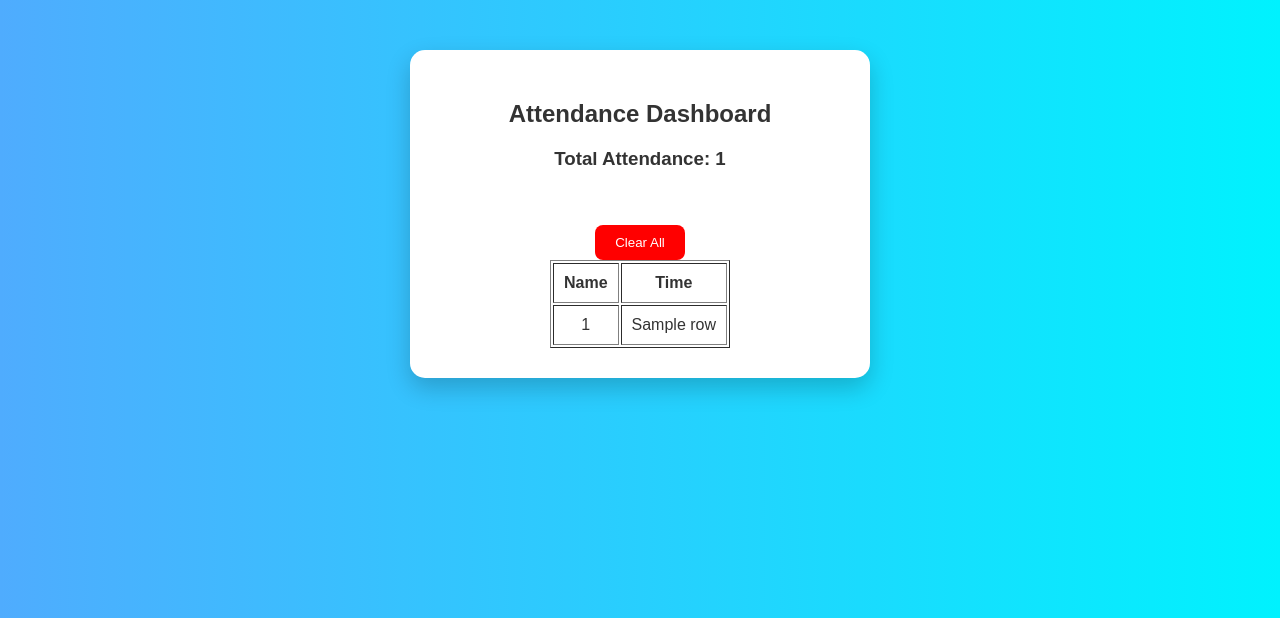
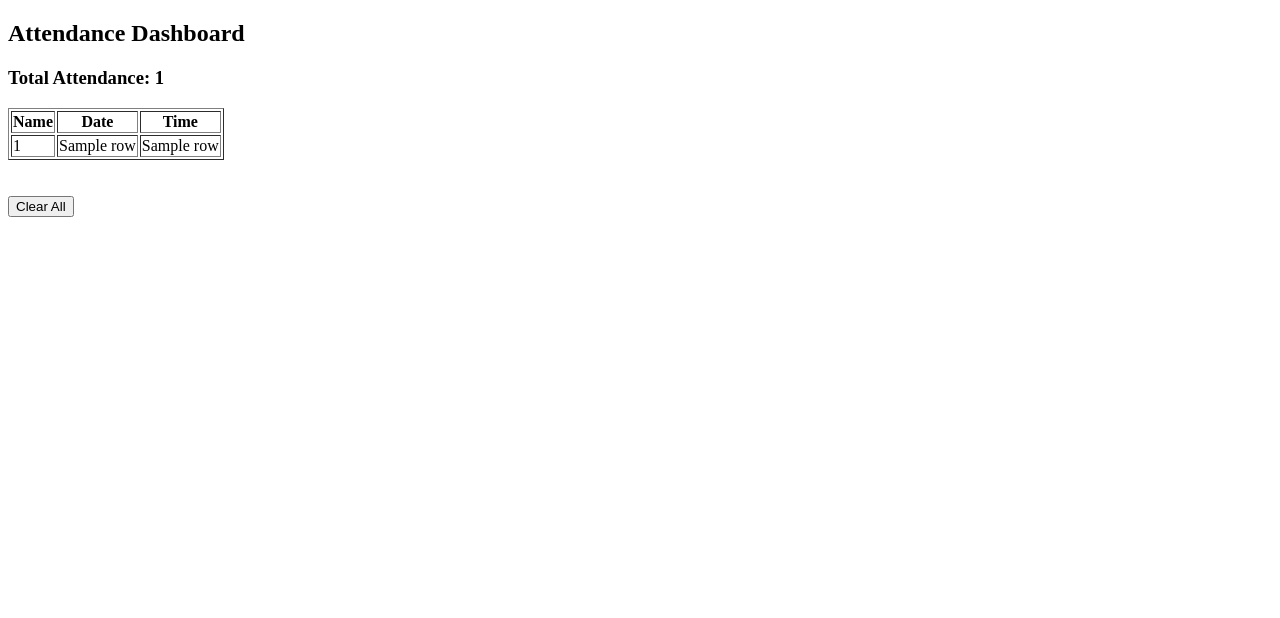
Before and after one commit to siddarajusiddu1223-bit/qr-attendence-system, a Flask app: template templates/dashboard.html in a window 1280 px wide. Shown: the top 618 px of the page. Run offline with Flask 3, Linux system fonts and the light colour scheme; the template is opened without the code that fills it: most values are stand-ins (such as "Sample title", 1, 10 or a date in 2020).

Commit message:
Update dashboard.html

```diff
--- a/templates/dashboard.html
+++ b/templates/dashboard.html
@@ -2,20 +2,17 @@
 <html>
 <head>
     <title>Dashboard</title>
-    <link rel="stylesheet" href="{{ url_for('static', filename='style.css') }}">
 </head>
 <body>
 
-<div class="container">
 <h2>Attendance Dashboard</h2>
-<h3> Total Attendance: {{ count }} </h3>
-    <table border="1" cellpadding="10" style="margin:auto;">
-        <br><br>
-<form action="/clear" method="post">
-    <button type="submit" style="background:red;">Clear All</button>
-</form>
+
+<h3>Total Attendance: {{ count }}</h3>
+
+<table border="1">
     <tr>
         <th>Name</th>
+        <th>Date</th>
         <th>Time</th>
     </tr>
 
@@ -23,10 +20,16 @@
     <tr>
         <td>{{ row[0] }}</td>
         <td>{{ row[1] }}</td>
+        <td>{{ row[2] }}</td>
     </tr>
     {% endfor %}
 </table>
-</div>
+
+<br><br>
+
+<form action="/clear" method="post">
+    <button type="submit">Clear All</button>
+</form>
 
 </body>
 </html>
```
Lines whose indentation alone changed are shown as unchanged.
